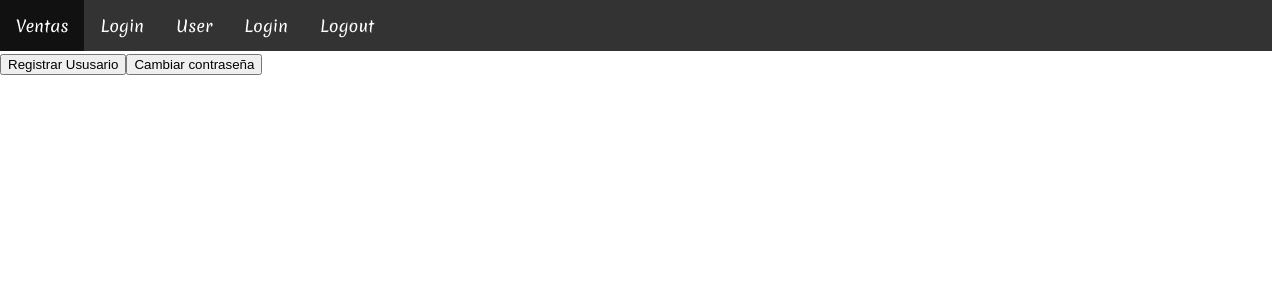
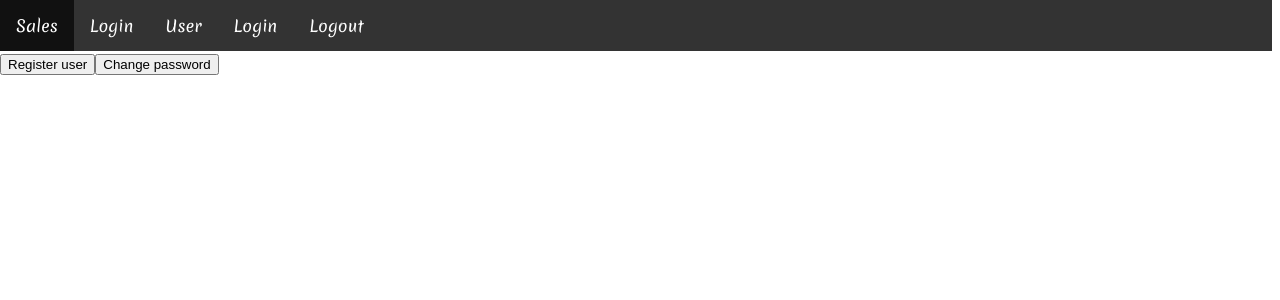
Before and after one commit to FaridCG343/UwUFrontendPharmacy, a Vue app: page /user in a window 1280 px wide. Shown: the top 300 px of the page. Built offline with nearby package versions, Linux system fonts and the light colour scheme.

Commit message:
user update

```diff
--- a/src/App.vue
+++ b/src/App.vue
@@ -1,6 +1,6 @@
 <template>
   <ul>
-    <li><router-link to="/ventas">Ventas</router-link></li>
+    <li><router-link to="/ventas">Sales</router-link></li>
     <li><router-link to="/">Login</router-link></li>
     <li><router-link to="/user">User</router-link></li>
     <li><router-link to="/">Login</router-link></li>
--- a/src/components/User/UserMenu.vue
+++ b/src/components/User/UserMenu.vue
@@ -1,10 +1,11 @@
 <template>
     <div>
-        <RouterLink to="/user/register" v-slot="{ registrar }">
-            <button @click="registrar" role="link">Registrar Ususario</button>
+        <RouterLink to="/user/register" v-slot="{ register }">
+            <button @click="register" role="link">Register user</button>
         </RouterLink>
-
-        <button>Cambiar contraseña</button>
+        <RouterLink to="/user/update" v-slot="{ update }">
+            <button @click="update" role="link">Change password</button>
+        </RouterLink>
     </div>
 </template>
 
--- a/src/components/User/UserUpdate.vue
+++ b/src/components/User/UserUpdate.vue
@@ -0,0 +1,21 @@
+<template>
+
+    <p>Message is: {{ men }}</p>
+    <input v-model="men" placeholder="edit me" />
+    <button @click="saludar(men)">Hola</button>
+</template>
+
+
+<script>
+export default {
+    methods: {
+        saludar(men) {
+            alert(men);
+        }
+    }
+}
+</script>
+
+<style scoped>
+
+</style>
--- a/src/router.js
+++ b/src/router.js
@@ -3,6 +3,7 @@ import StartMenu from './components/loginScreen/StartMenu.vue'
 import MainSales from './components/Sales/MainSales.vue'
 import UserMenu from './components/User/UserMenu.vue'
 import UserRegister from './components/User/UserRegister.vue'
+import UserUpdate from './components/User/UserUpdate.vue'
 
 const router = createRouter({
     history: createWebHistory(),
@@ -10,7 +11,8 @@ const router = createRouter({
         { path: "/", component: StartMenu },
         { path: "/ventas", component: MainSales },
         { path: "/user", component: UserMenu },
-        { path: "/user/register", component: UserRegister }
+        { path: "/user/register", component: UserRegister },
+        { path: "/user/update", component: UserUpdate },
     ]
 })
 
```
